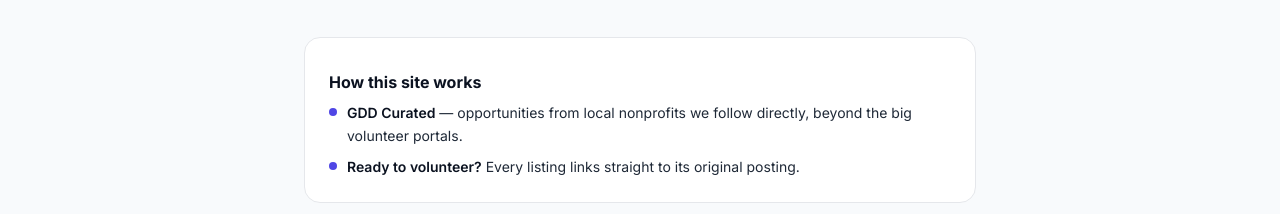
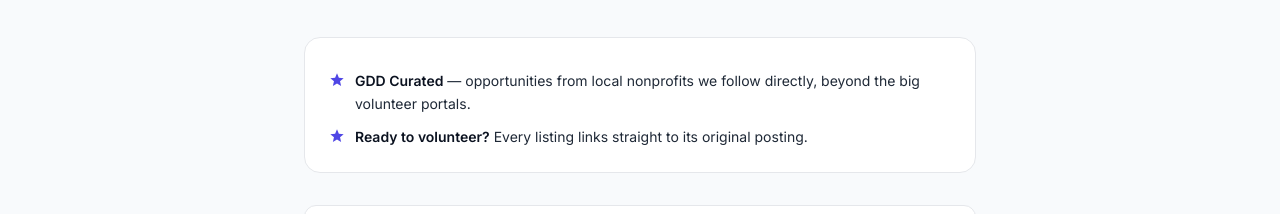
Before and after one commit to grrompala/good-deeds-dallas, a Next.js app in the folder frontend/: page / in a window 1280 px wide. Shown: the part 467-681 px from the top of the page. Built offline with nearby package versions, Linux system fonts and the light colour scheme; no server answers.

Commit message:
Landing: drop the "How this site works" heading, use star bullets
The two remaining lines (GDD Curated, Ready to volunteer) are now simple
left-aligned bullets marked with a small star in the brand indigo (the
"Dallas" wordmark color); no heading, no justified layout.

```diff
--- a/frontend/components/SourcesBlurb.jsx
+++ b/frontend/components/SourcesBlurb.jsx
@@ -1,30 +1,35 @@
-// SourcesBlurb — a lean "how this site works" note shown on the home (empty)
-// state. Deliberately minimal: what GDD is lives above the search prompt now
-// (see HomeClient), so this just covers how to act on a listing and what the
-// GDD Curated layer is.
+// SourcesBlurb — two short star bullets on the home (empty) state: what the
+// GDD Curated layer is, and how to act on a listing. What GDD is lives above
+// the search prompt (see HomeClient). Stars use the brand indigo (the "Dallas"
+// color in the wordmark); rows are simple left-aligned flex — no justify.
 
 export const CONTACT_EMAIL = 'info@good-deeds-dallas.org'
 
+function Star() {
+  return (
+    <svg viewBox="0 0 24 24" fill="currentColor" aria-hidden className="mt-0.5 h-4 w-4 shrink-0 text-brand">
+      <path d="M12 17.27L18.18 21l-1.64-7.03L22 9.24l-7.19-.61L12 2 9.19 8.63 2 9.24l5.46 4.73L5.82 21z" />
+    </svg>
+  )
+}
+
 export default function SourcesBlurb() {
   return (
-    <div className="mt-2 text-left">
-      <h3 className="font-bold text-ink text-base mb-2">How this site works</h3>
-      <ul className="space-y-2 text-sm text-inkSoft leading-relaxed">
+    <ul className="mt-2 space-y-2.5 text-left text-sm text-inkSoft leading-relaxed">
       <li className="flex items-start gap-2.5">
-          <span className="mt-1.5 h-2 w-2 rounded-full shrink-0 bg-brand" aria-hidden />
+        <Star />
         <span>
           <strong className="font-semibold text-ink">GDD Curated</strong> — opportunities
           from local nonprofits we follow directly, beyond the big volunteer portals.
         </span>
       </li>
       <li className="flex items-start gap-2.5">
-          <span className="mt-1.5 h-2 w-2 rounded-full shrink-0 bg-brand" aria-hidden />
+        <Star />
         <span>
           <strong className="font-semibold text-ink">Ready to volunteer?</strong>{' '}
           Every listing links straight to its original posting.
         </span>
       </li>
     </ul>
-    </div>
   )
 }
```
Lines whose indentation alone changed are shown as unchanged.
